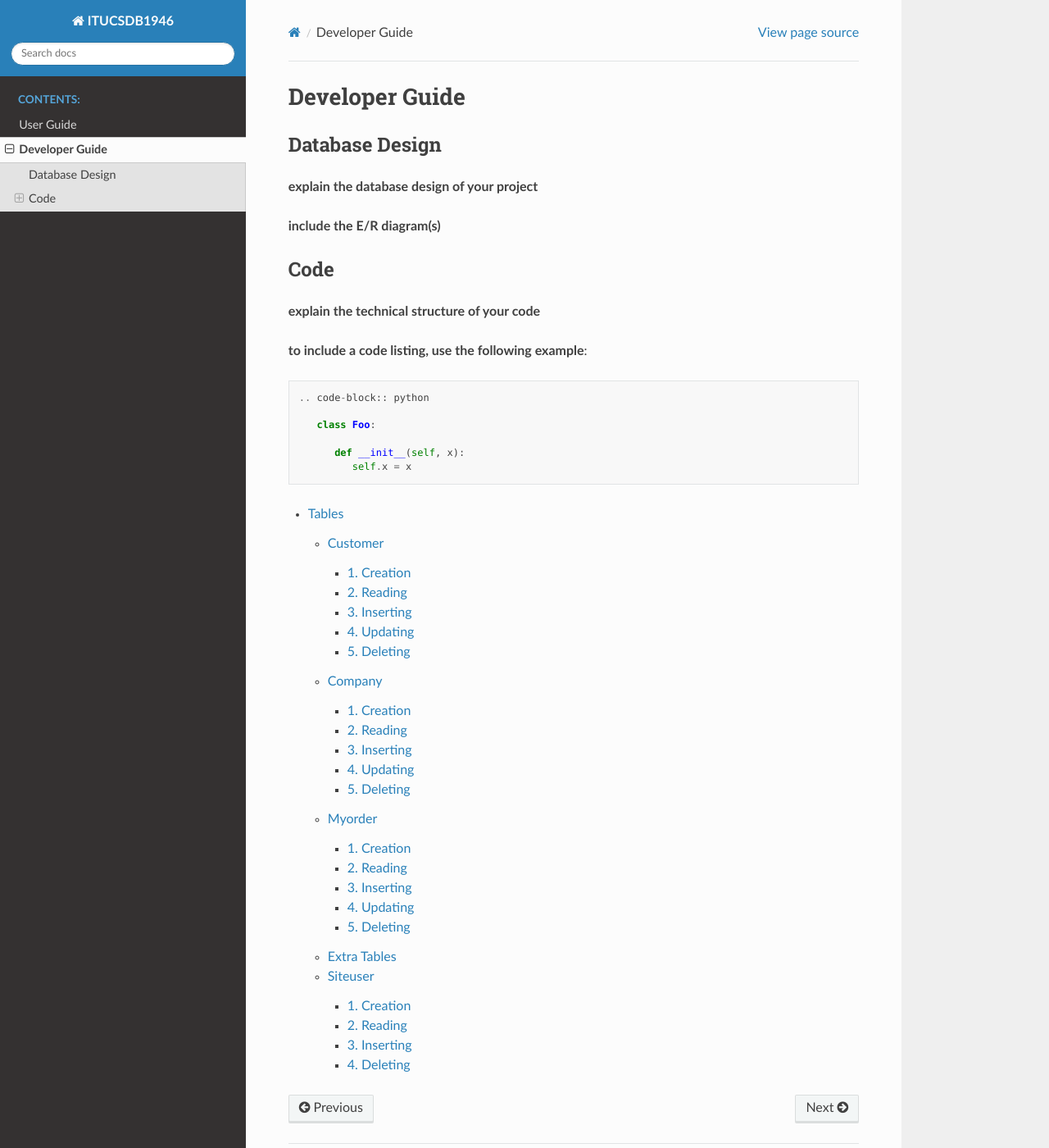
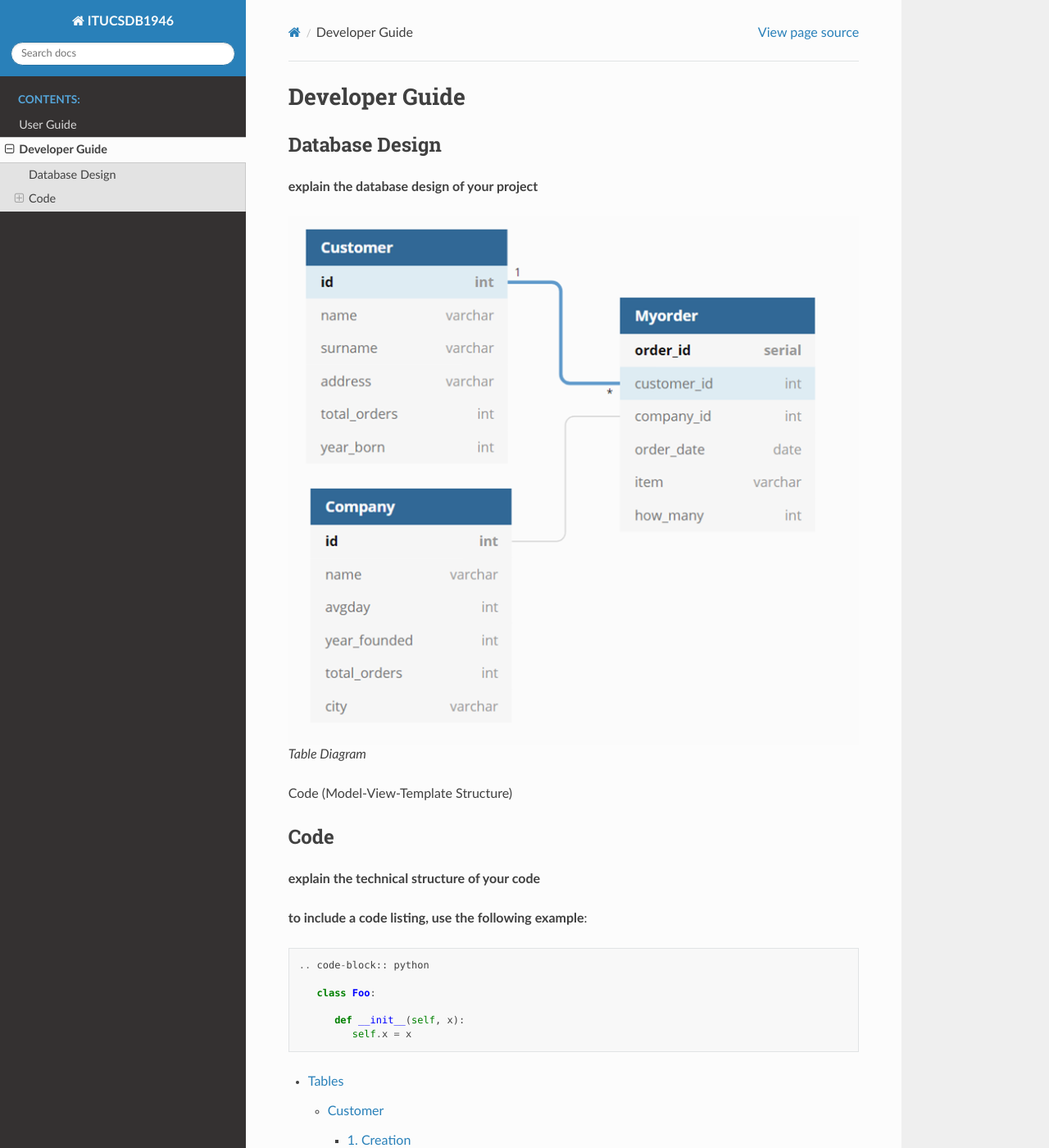
Before and after one commit to itucsdb1946/itucsdb1946, a Sphinx documentation site: the page built from docs/source/developer/index.rst, in a window 1280 px wide and 1400 px high. Shown: the whole window at 82% size. Built offline with Sphinx 7.4.7 and the Read the Docs theme 2.0.0, drawn with Linux system fonts in a browser that asks for light colours.

Commit message:
Update index.rst

```diff
--- a/docs/source/developer/index.rst
+++ b/docs/source/developer/index.rst
@@ -6,7 +6,11 @@ Database Design
 
 **explain the database design of your project**
 
-**include the E/R diagram(s)**
+.. figure:: images/tables.png
+
+	Table Diagram
+
+Code (Model-View-Template Structure)
 
 Code
 ----
```
